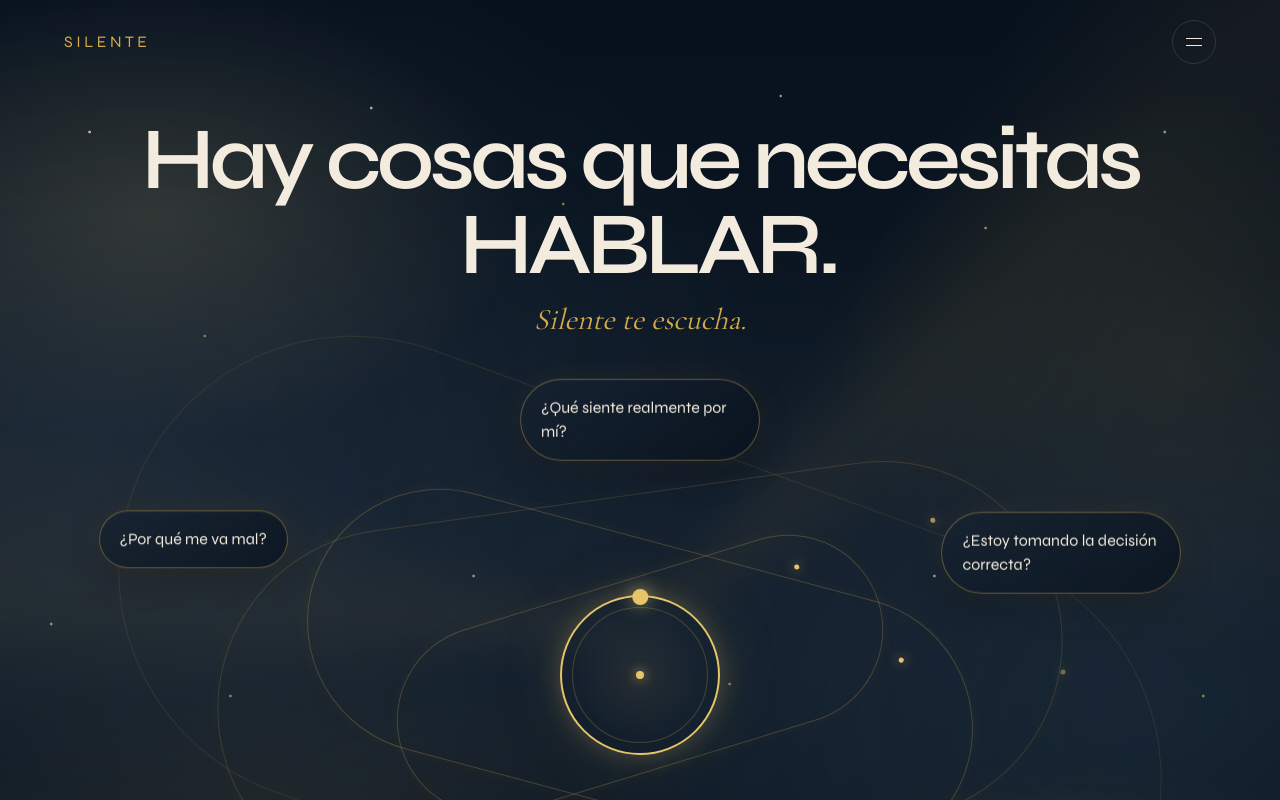
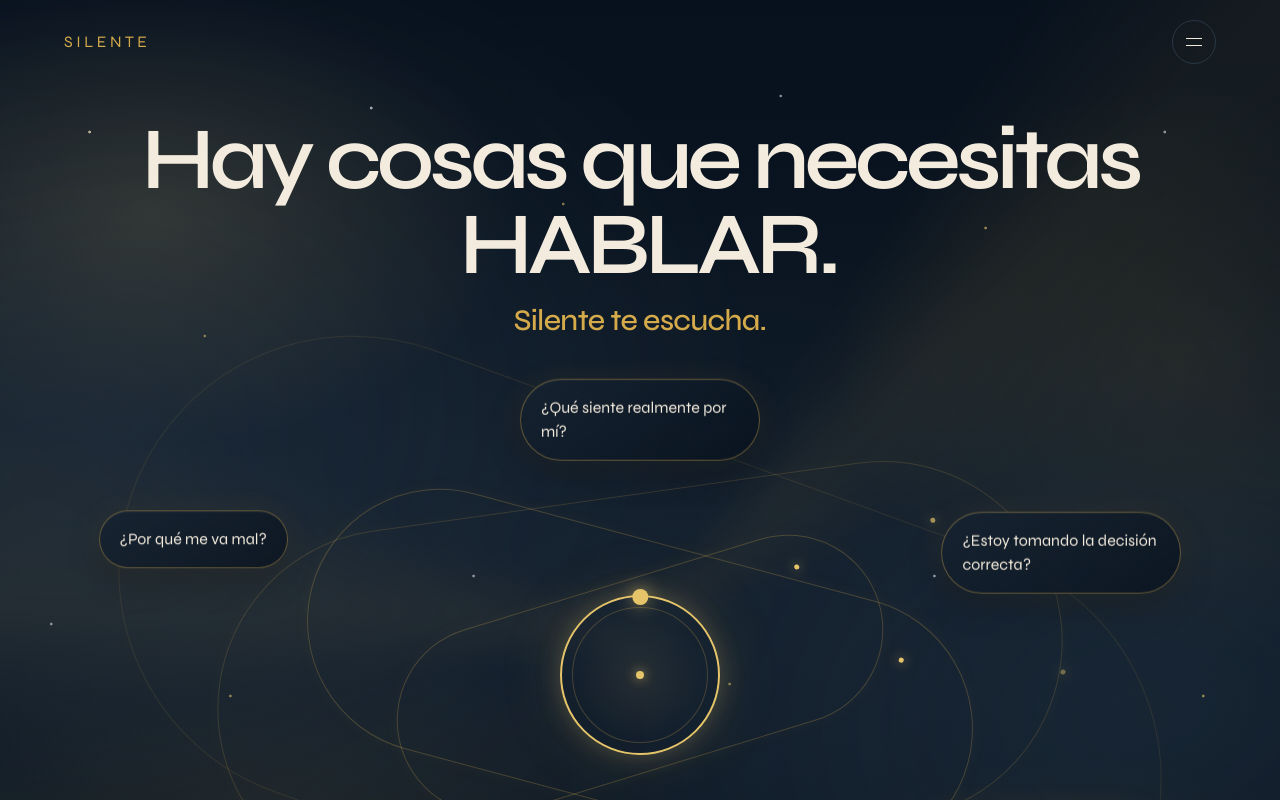
Before and after one commit to ElCopyPaste/silente-web, a Next.js app: page / in a window 1280 px wide. Shown: the top 800 px of the page. Built offline with nearby package versions, Linux system fonts and the light colour scheme.

Commit message:
Use Syne consistently in Hero

```diff
--- a/components/Hero.tsx
+++ b/components/Hero.tsx
@@ -77,7 +77,7 @@ export function Hero() {
           initial={reduceMotion ? false : { opacity: 0, y: 8 }}
           animate={{ opacity: 1, y: 0 }}
           transition={reduceMotion ? { duration: 0 } : { duration: 0.8, ease: "easeInOut" }}
-          className="cormorant mt-3 text-[1.65rem] text-[var(--silente-gold)] md:mt-4 md:text-3xl"
+          className="mt-3 text-[1.65rem] font-medium tracking-[-.025em] text-[var(--silente-gold)] md:mt-4 md:text-3xl"
         >
           {state === "saber" ? "Silente te espera." : "Silente te escucha."}
         </motion.p>
```
